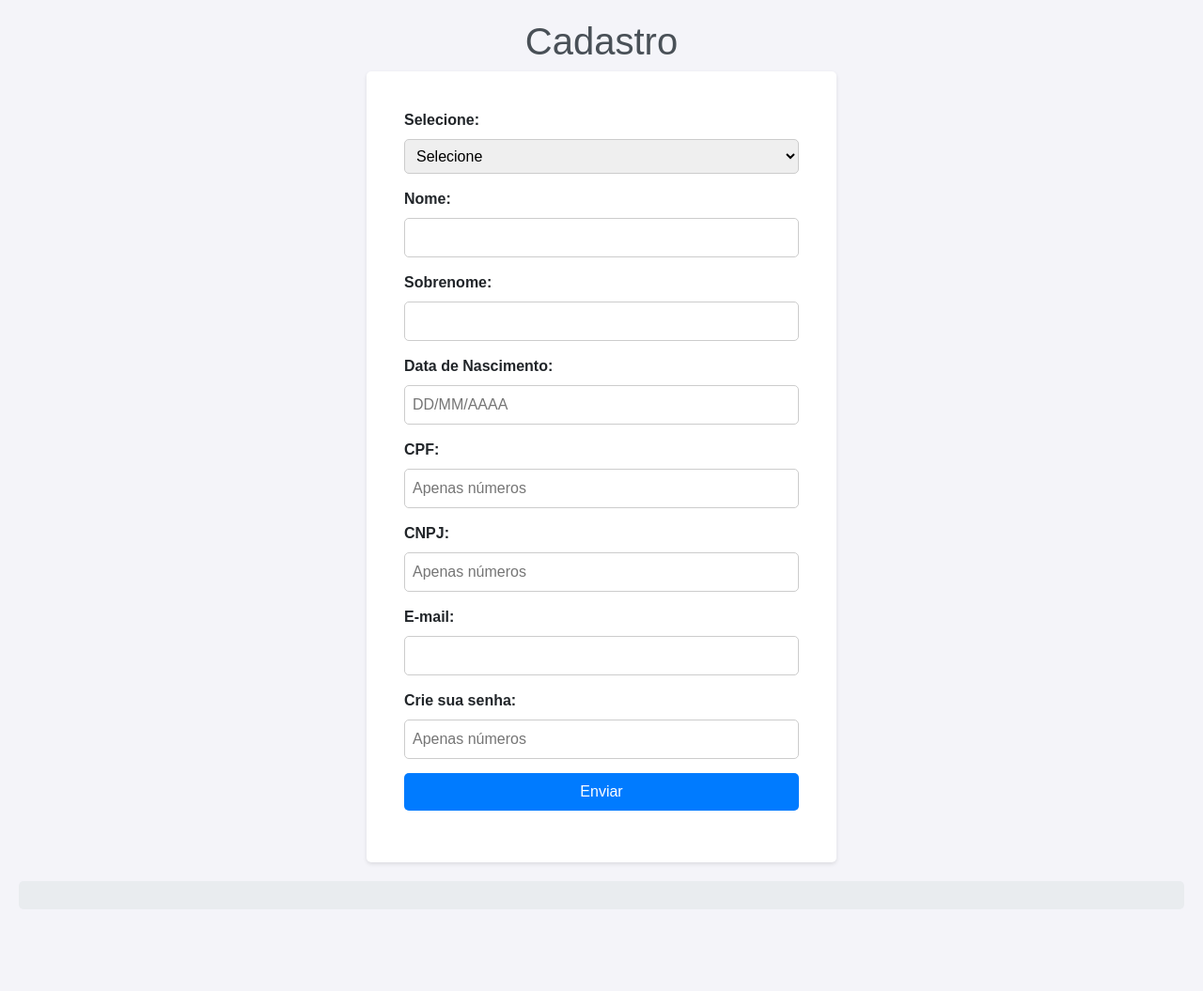
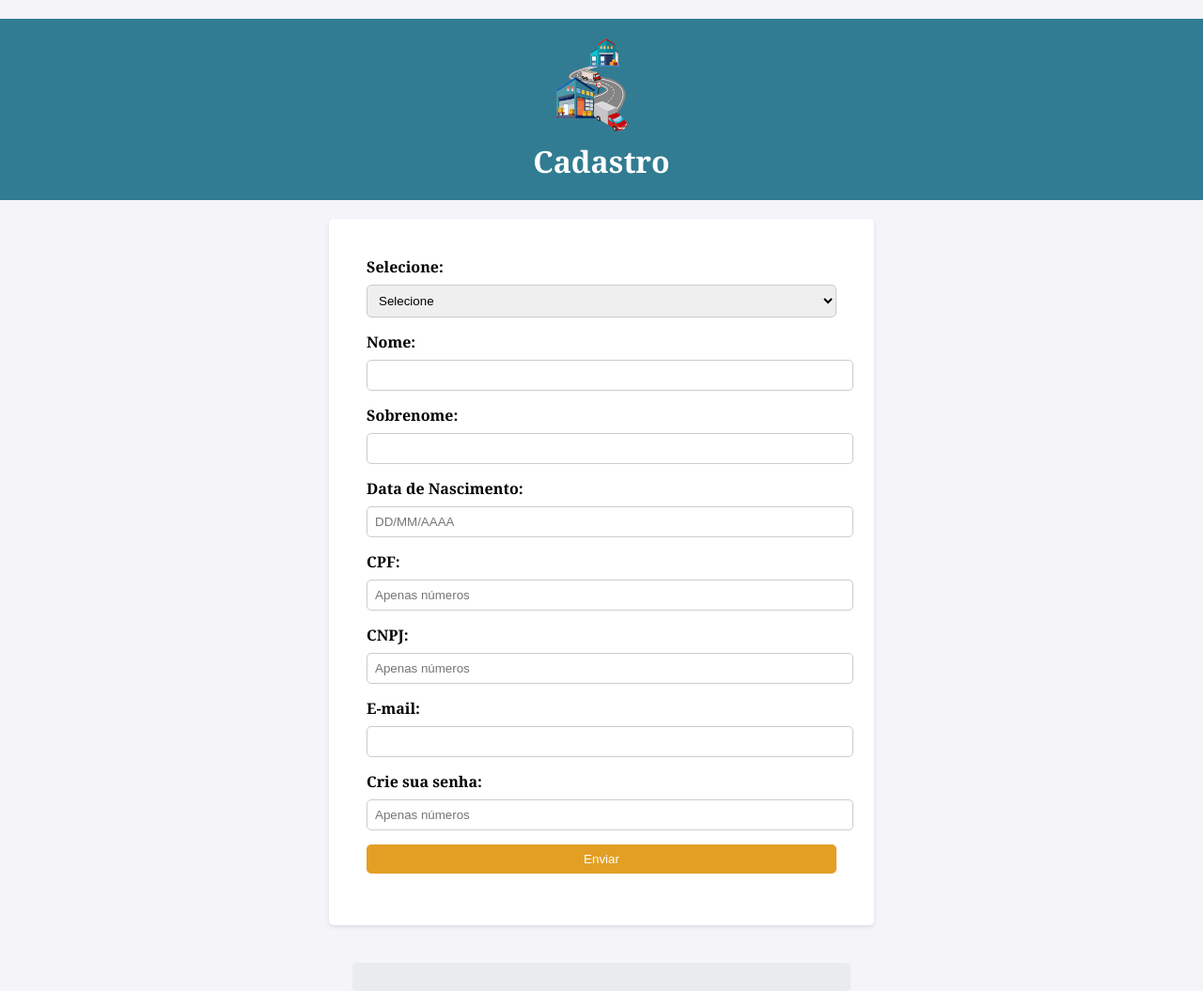
Before and after one commit to Leandro-tec-ti/Projeto-CRM, a Flask app: template Leandro_teste/templates/cadastro.html in a window 1280 px wide. Shown: the whole page at 94% size. Before the commit the page ends 920 px from the top, so only its background shows below. Run offline with Flask 3, Linux system fonts and the light colour scheme; the template is opened without the code that fills it, so the values that code supplies are empty.

Commit message:
customização do html CADASTRO
customizei a pagina de cadastro para ficar com a mesma aparência da página principal

```diff
--- a/Leandro_teste/templates/cadastro.html
+++ b/Leandro_teste/templates/cadastro.html
@@ -3,15 +3,32 @@
 <head>
     <meta charset="UTF-8">
     <meta name="viewport" content="width=device-width, initial-scale=1.0">
-    <title>Validação de Dados</title>
-    <link rel="stylesheet" href="https://cdn.jsdelivr.net/npm/bootstrap@5.3.0/dist/css/bootstrap.min.css">
-    <link rel="stylesheet" href="{{ url_for('static', filename='css/style.css') }}">
+    <title>Cadastro</title>
+    <link rel="shortcut icon" href="PROJETO-CRM/empresa/imagem/logo_transparente.png">
+    <!-- Link para a biblioteca de ícones Font Awesome -->
+    <link rel="stylesheet" href="https://cdnjs.cloudflare.com/ajax/libs/font-awesome/5.15.3/css/all.min.css">
     <style>
         body {
-            font-family: Arial, sans-serif;
+            font-family: Georgia, 'Times New Roman', Times, serif, sans-serif;
             margin: 0;
             padding: 20px;
             background-color: #f4f4f9;
+            display: flex;
+            flex-direction: column;
+            align-items: center;
+            height: 100vh;
+        }
+        .header {
+            display: flex;
+            flex-direction: column;
+            align-items: center;
+            background: #317c92;
+            color: white;
+            padding: 20px;
+            width: 100%;
+        } .header img { width: 100px; height: auto; margin-right: 20px; /* Espaço entre a logo e o título */ }
+        .header h1 {
+            margin: 10px 0 0 0;
         }
         form {
             background: #fff;
@@ -19,7 +36,8 @@
             border-radius: 5px;
             box-shadow: 0 2px 4px rgba(0, 0, 0, 0.1);
             max-width: 500px;
-            margin: auto;
+            width: 100%;
+            margin: 20px 0;
         }
         label {
             display: block;
@@ -34,24 +52,29 @@
             border-radius: 5px;
         }
         button {
-            background-color: #007bff;
+            background-color: #e39f24;
             color: white;
             border: none;
             cursor: pointer;
         }
         button:hover {
-            background-color: #0056b3;
+            background-color: #2980b9;
         }
         .result {
             margin-top: 20px;
             padding: 15px;
             background-color: #e9ecef;
             border-radius: 5px;
+            width: 100%;
+            max-width: 500px;
         }
     </style>
 </head>
 <body>
-    <h1>Cadastro</h1>
+    <div class="header">
+        <img src="logo transparente.png" alt="Logo Rota Vendas">
+        <h1>Cadastro</h1>
+    </div>
     <form action="/cadastro" id="formulario" method="POST">
         <label for="usuario">Selecione:</label>
         <select id="usuario" name="usuario" required>
@@ -75,10 +98,10 @@
         <label for="cnpj">CNPJ:</label>
         <input type="text" id="cnpj" name="cnpj" placeholder="Apenas números" required>
 
-        <label for="sobrenome">E-mail:</label>
+        <label for="email">E-mail:</label>
         <input type="text" id="email" name="email" required>
 
-        <label for="sobrenome">Crie sua senha:</label>
+        <label for="senha">Crie sua senha:</label>
         <input type="text" id="senha" name="senha" placeholder="Apenas números" required>
 
         <button type="button" onclick="enviarDados()">Enviar</button>
```
Also changed, not shown: Leandro_teste/templates/ss.html (deleted, +0 -46 lines).
